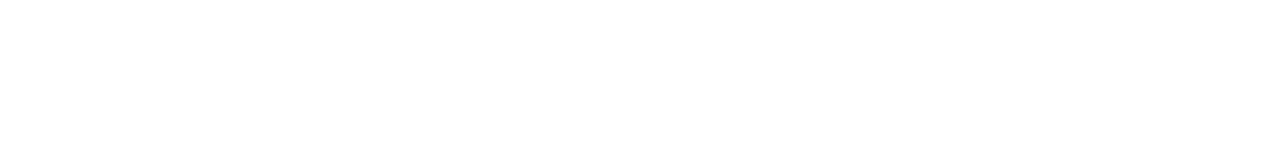
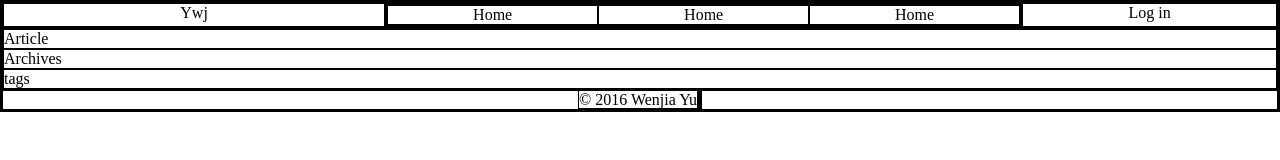
Before and after one commit to YwjMPA/blog, a plain HTML site: page index.html in a window 1280 px wide. Drawn offline with Linux system fonts and the light colour scheme.

Commit message:
Basic Framework

```diff
--- a/css/master.css
+++ b/css/master.css
@@ -0,0 +1,47 @@
+* {
+  -webkit-box-sizing: border-box;
+  -moz-box-sizing: border-box;
+  -ms-box-sizing: border-box;
+  -o-box-sizing: border-box;
+  box-sizing: border-box;
+}
+
+body {
+  margin: 0;
+}
+
+header {
+  display: flex;
+  text-align:center;
+}
+
+.nav-brand {
+  width: 30%;
+}
+
+nav {
+  width: 50%;
+}
+
+nav>ul {
+  margin: 0;
+  padding: 0;
+}
+
+.nav-list {
+  list-style: none;
+  display: flex;
+}
+
+.nav-item {
+  width: 33.33%;
+}
+
+.nav-user {
+  width: 20%;
+}
+
+footer {
+  width: 100%;
+  text-align: center;
+}
--- a/index.html
+++ b/index.html
@@ -3,21 +3,36 @@
   <head>
     <meta charset="utf-8">
     <title>Ywj's Blog</title>
-    <meta name="viewport" content="width=device-width; initial-scale=1.0">
+    <meta name="viewport" content="width=device-width initial-scale=1.0">
     <meta name="author" content="Wenjia Yu">
     <meta name="description" content="a blog made by react and nodejs">
-    <link rel="stylesheet" href="/css/master.css">
+    <link rel="stylesheet" href="css/master.css">
+    <!-- <link rel="stylesheet" href="css/media-query.css"> -->
   </head>
   <body>
+    <style media="screen">
+      * {
+        border: 1px solid black;
+      }
+    </style>
     <header>
+        <div class="nav-brand">Ywj</div>
         <nav>
-
+          <ul class="nav-list">
+            <li class="nav-item">Home</li>
+            <li class="nav-item">Home</li>
+            <li class="nav-item">Home</li>
+          </ul>
         </nav>
+        <div class="nav-user">Log in</div>
     </header>
     <main>
-
+      <section>Article</section>
+      <section class="archives">Archives</section>
+      <section class="tags">tags</section>
     </main>
     <footer>
+      <span>&copy; 2016 Wenjia Yu <a class ="github" href="https://github.com/ywjmpa"><i class="fa fa-github"></i></a></span>
     </footer>
   </body>
 </html>
```
